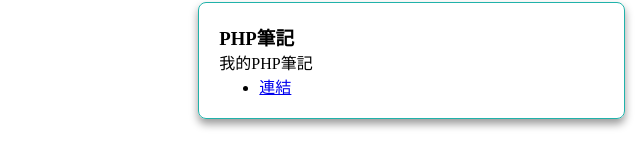
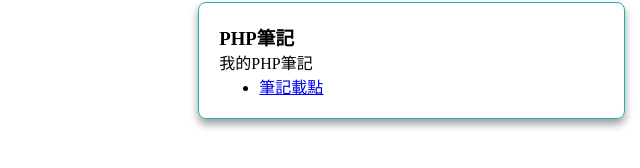
Before and after one commit to o2965905/o2965905.github.io, a plain HTML site: page index.html in a window 1280 px wide. Shown: the part 256-424 px from the top of the page, 0-640 px from the left. Drawn offline with Linux system fonts and the light colour scheme.

Commit message:
重載PHP筆記載點

```diff
--- a/index.html
+++ b/index.html
@@ -23,7 +23,7 @@
             <h3>PHP筆記</h3>
             <p>我的PHP筆記</p>
             <ul>
-                <li><a href="https://o2965905.github.io/PHP_Notes/">連結</a></li>
+                <li><a href="https://o2965905.github.io/PHP_Notes/">筆記載點</a></li>
             </ul>
         </div>
         <div class="col">
```
